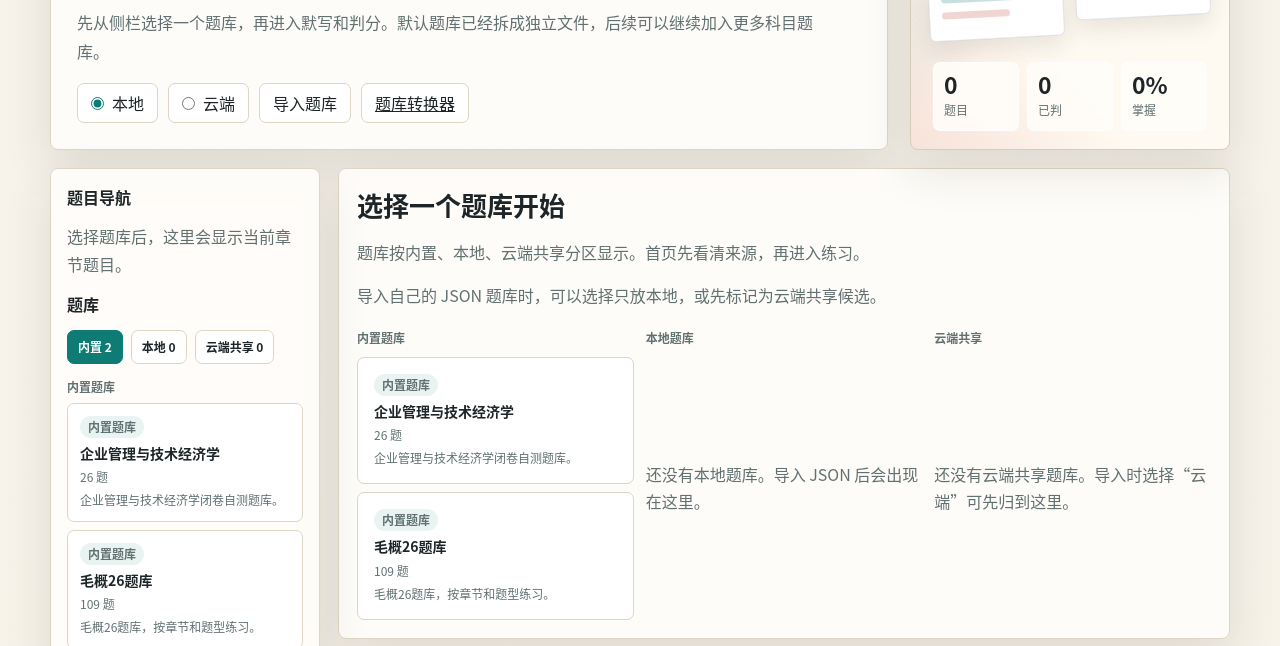
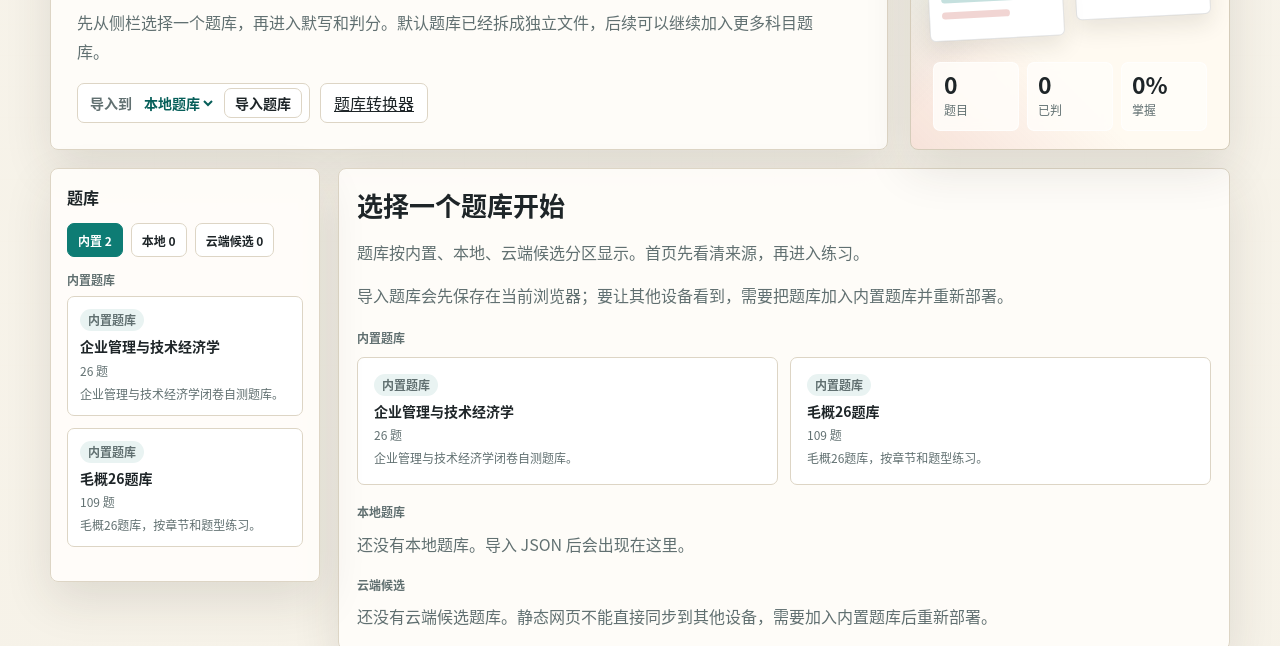
Before and after one commit to gyj0415/g-memtest, a website: page site/index.html in a window 1280 px wide. Shown: the part 154-800 px from the top of the page. Drawn offline with Linux system fonts and the light colour scheme.

Commit message:
Refine bank import and home layout

```diff
--- a/site/index.html
+++ b/site/index.html
@@ -130,8 +130,7 @@
     .primary-btn,
     .secondary-btn,
     .ghost-btn,
-    .icon-btn,
-    .option-toggle {
+    .icon-btn {
       min-height: 40px;
       border-radius: 7px;
       display: inline-flex;
@@ -184,22 +183,37 @@
       background: var(--brand);
     }
 
-    .option-toggle {
-      min-height: 40px;
-      padding: 0 13px;
-      color: var(--ink);
-      background: #fff;
-      border: 1px solid var(--line);
-    }
-
-    .option-toggle input {
-      margin: 0;
-      accent-color: var(--brand);
-    }
-
     .icon-btn {
       width: 40px;
       padding: 0;
+    }
+
+    .import-control {
+      min-height: 40px;
+      display: inline-flex;
+      align-items: center;
+      gap: 8px;
+      padding: 0 7px 0 12px;
+      border: 1px solid var(--line);
+      border-radius: 7px;
+      background: #fff;
+      color: var(--muted);
+      font-size: 14px;
+      font-weight: 800;
+    }
+
+    .import-control select {
+      min-height: 30px;
+      border: 0;
+      background: transparent;
+      color: var(--brand-dark);
+      font: inherit;
+      font-weight: 900;
+    }
+
+    .import-control .secondary-btn {
+      min-height: 30px;
+      padding: 0 10px;
     }
 
     .bank-switch {
@@ -432,9 +446,15 @@
 
     .home-bank-grid {
       display: grid;
+      gap: 16px;
+      margin-top: 4px;
+    }
+
+    .bank-section-grid {
+      display: grid;
       grid-template-columns: repeat(auto-fit, minmax(220px, 1fr));
       gap: 12px;
-      margin-top: 4px;
+      align-items: stretch;
     }
 
     .bank-card {
@@ -480,8 +500,13 @@
     }
 
     .bank-card.large {
-      min-height: 110px;
+      min-height: 128px;
       padding: 16px;
+      align-content: start;
+    }
+
+    [data-mode="home"] .practice-side-block {
+      display: none;
     }
 
     .mode-banner {
@@ -969,8 +994,18 @@
       .primary-btn,
       .secondary-btn,
       .ghost-btn,
-      .option-toggle,
+      .import-control,
       .bank-switch {
+        width: 100%;
+      }
+
+      .import-control {
+        display: grid;
+        grid-template-columns: auto 1fr;
+      }
+
+      .import-control .secondary-btn {
+        grid-column: 1 / -1;
         width: 100%;
       }
 
@@ -1002,15 +1037,14 @@
           <button class="secondary-btn practice-action" id="expandToggle" type="button" title="切换单题/整体展开" hidden>整体展开</button>
           <button class="secondary-btn practice-action" id="exportBank" type="button" title="导出当前题库 JSON" hidden>导出题库</button>
           <button class="secondary-btn practice-action" id="backHome" type="button" title="返回题库首页" hidden>返回首页</button>
-          <label class="option-toggle" title="导入后只保存在本机浏览器">
-            <input id="importBankMode" name="importBankMode" type="radio" value="local" checked>
-            本地
-          </label>
-          <label class="option-toggle" title="标记为云端共享候选题库，便于和本地题库区分">
-            <input name="importBankMode" type="radio" value="shared">
-            云端
-          </label>
+          <div class="import-control" title="静态网页导入会先保存在当前浏览器；云端候选需要后续加入内置题库并重新部署">
+            <span>导入到</span>
+            <select id="importBankMode" aria-label="导入题库保存位置">
+              <option value="local">本地题库</option>
+              <option value="shared">云端候选</option>
+            </select>
             <label class="secondary-btn" for="importBank" title="导入题库 JSON">导入题库</label>
+          </div>
           <input class="hidden" id="importBank" type="file" accept="application/json,.json">
           <a class="secondary-btn" href="./converter.html" title="把普通题目答案转换成可导入格式">题库转换器</a>
           <button class="secondary-btn practice-action" id="resetAll" type="button" title="清空本次练习记录" hidden>重新开始</button>
@@ -1051,9 +1085,11 @@
     </section>
 
     <section class="layout">
-      <aside class="side-panel" id="bankPanel" aria-label="题库与练习概览">
+      <aside class="side-panel" id="bankPanel" data-mode="home" aria-label="题库与练习概览">
+        <div class="practice-side-block">
           <h3>题目导航</h3>
           <div class="question-mini-list" id="questionMiniList"></div>
+        </div>
         <h3>题库</h3>
         <div class="bank-source-tabs" id="bankSourceTabs">
           <button class="ghost-btn active" type="button" data-bank-source-filter="built-in">内置</button>
@@ -1061,6 +1097,7 @@
           <button class="ghost-btn" type="button" data-bank-source-filter="shared">云端</button>
         </div>
         <div class="bank-list" id="bankList"></div>
+        <div class="practice-side-block">
           <h3>本次概览</h3>
           <div class="side-summary">
             <div class="mini-metric"><span>已填写</span><strong id="filledCount">0</strong></div>
@@ -1071,6 +1108,7 @@
           </div>
           <h3>待回看</h3>
           <div class="review-list" id="reviewList"></div>
+        </div>
       </aside>
       <div class="question-list" id="questionList" aria-live="polite">
         <article class="question-card home-panel" id="homePanel">
@@ -1134,7 +1172,7 @@
     const bankSourceLabels = {
       "built-in": "内置题库",
       local: "本地题库",
-      shared: "云端共享"
+      shared: "云端候选"
     };
     let activeBankSourceFilter = "built-in";
     let bankLibrary = loadBankLibrary();
@@ -1432,6 +1470,7 @@
       bankTitle = activeBank.title;
       questions = activeBank.questions;
       currentView = "practice";
+      document.querySelector("#bankPanel").dataset.mode = "practice";
       applyPracticeState(activeBank.practice);
       updateBankTitle();
       renderBankList();
@@ -1487,13 +1526,14 @@
         const emptyText = source === "built-in"
           ? "还没有内置题库。"
           : source === "shared"
-            ? "还没有云端共享题库。导入时选择“云端”可先归到这里。"
+            ? "还没有云端候选题库。静态网页不能直接同步到其他设备，需要加入内置题库后重新部署。"
             : "还没有本地题库。导入 JSON 后会出现在这里。";
         return `<div class="bank-section" data-bank-source="${source}"><p class="bank-section-title">${bankSourceLabels[source]}</p><div class="empty">${emptyText}</div></div>`;
       }
       return `
         <div class="bank-section" data-bank-source="${source}">
           <p class="bank-section-title">${bankSourceLabels[source]}</p>
+          <div class="bank-section-grid">
             ${banks.map((bank) => (
               `<button class="bank-card ${size === "large" ? "large" : ""} ${bank.id === activeBankId ? "active" : ""}" type="button" data-bank-start="${escapeHtml(bank.id)}">
                 <span class="bank-card-source">${bankSourceLabels[normalizeBankSource(bank.source)]}</span>
@@ -1503,6 +1543,7 @@
               </button>`
             )).join("")}
           </div>
+        </div>
       `;
     }
 
@@ -1541,6 +1582,7 @@
       activeBank = null;
       bankTitle = "";
       questions = [];
+      document.querySelector("#bankPanel").dataset.mode = "home";
       document.title = "自测题库中心";
       els.pageTitle.textContent = "自测题库中心";
       els.practiceTools.hidden = true;
@@ -1548,8 +1590,8 @@
       els.list.innerHTML = `
         <article class="question-card home-panel" id="homePanel">
           <h2>选择一个题库开始</h2>
-          <p>题库按内置、本地、云端共享分区显示。首页先看清来源，再进入练习。</p>
-          <p>导入自己的 JSON 题库时，可以选择只放本地，或先标记为云端共享候选。</p>
+          <p>题库按内置、本地、云端候选分区显示。首页先看清来源，再进入练习。</p>
+          <p>导入题库会先保存在当前浏览器；要让其他设备看到，需要把题库加入内置题库并重新部署。</p>
           <div class="home-bank-grid" id="homeBankGrid"></div>
         </article>
       `;
@@ -2561,10 +2603,11 @@
         const payload = JSON.parse(text);
         const importedQuestions = parseQuestionBankPayload(payload);
         const importedTitle = titleFromQuestionBankPayload(payload, "自定义自测题库");
-        const source = document.querySelector("input[name='importBankMode']:checked")?.value || "local";
+        const source = document.querySelector("#importBankMode")?.value || "local";
         addQuestionBank(importedQuestions, importedTitle, { source });
         const sourceLabel = bankSourceLabels[normalizeBankSource(source)];
-        window.alert(`已导入《${importedTitle}》${importedQuestions.length} 道题，并已加入${sourceLabel}分区。`);
+        const cloudNote = normalizeBankSource(source) === "shared" ? " 注意：当前项目是纯静态网页，纯静态网页不能直接上传云端；其他设备要看到，需要把该 JSON 加入内置题库并重新部署。" : "";
+        window.alert(`已导入《${importedTitle}》${importedQuestions.length} 道题，并已加入${sourceLabel}分区。${cloudNote}`);
       } catch (error) {
         window.alert(`导入失败：${error.message}`);
       } finally {
```
Also changed, not shown: tests/homepage-bank-selection.test.mjs (+16 -3 lines). Lines whose indentation alone changed are shown as unchanged.
